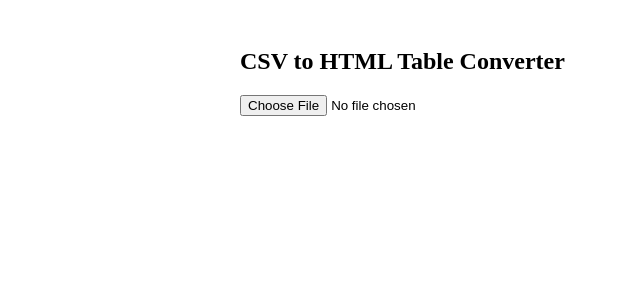
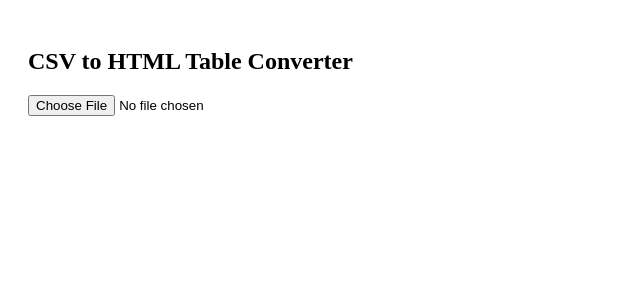
Before and after one commit to Lockdog88/csv-to-html, a Vue app: page / in a window 1280 px wide. Shown: the top 300 px of the page, without its empty margins (0-640 px from the left). Built offline with nearby package versions, Linux system fonts and the light colour scheme.

Commit message:
Add files via upload

```diff
--- a/src/App.vue
+++ b/src/App.vue
@@ -12,7 +12,7 @@
 </template> -->
 
 <template>
-  <div id="app" style="padding: 20px; max-width: 800px; margin: auto">
+  <div id="app" style="padding: 20px; max-width: 800px; margin: left">
     <h2>CSV to HTML Table Converter</h2>
     <div style="margin-bottom: 20px">
       <input
@@ -94,10 +94,9 @@ export default {
           let cellData = this.csvRows[i][j];
           if (j === 0) {
             try {
-              const response = await axios.get(cellData, {
-                responseType: 'arraybuffer',
-              });
+              const response = await axios.get(cellData);
               cellData = `<img src="${response.request.responseURL}" alt="Image" style="width: 100px;">`;
+              console.log(response);
             } catch (error) {
               console.log('');
             }
```
